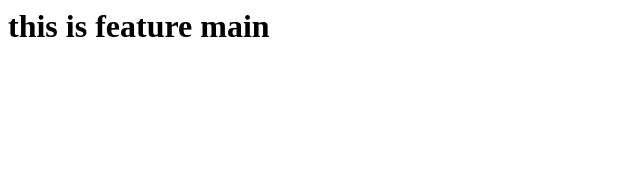
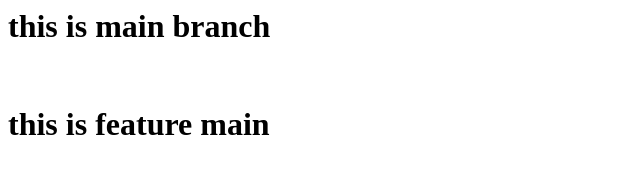
Before and after one commit to prince22g/localrepo, a plain HTML site: page index.html in a window 1280 px wide. Shown: the whole page, without its empty margins (0-640 px from the left). Drawn offline with Linux system fonts and the light colour scheme.

Commit message:
changes in featuremain

```diff
--- a/index.html
+++ b/index.html
@@ -1,3 +1,3 @@
-
-
+<h1>this is main branch</h1>
+<br>
 <h1>this is feature main</h1>
```
